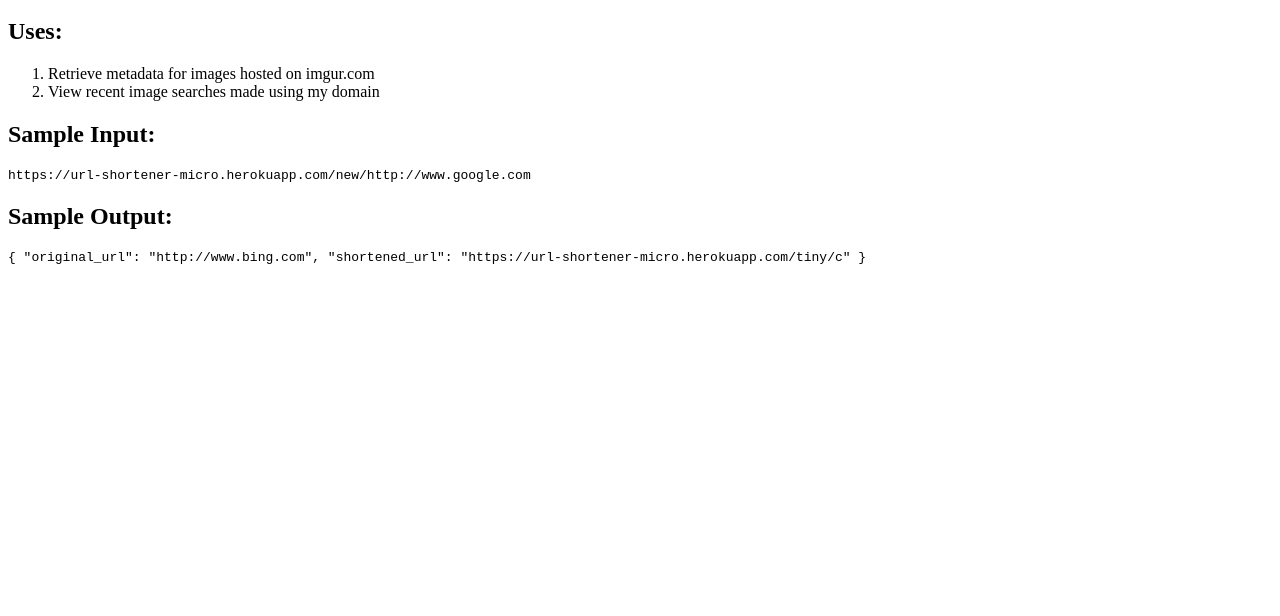
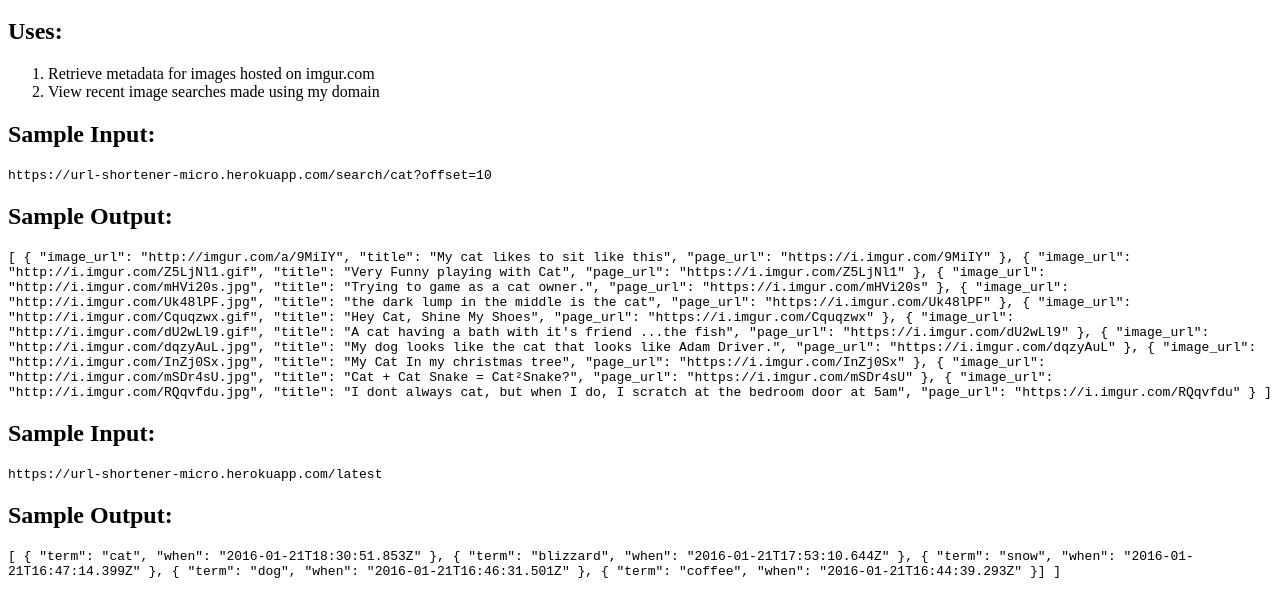
Before and after one commit to zbay/image-search-micro, a website: page public/index.html in a window 1280 px wide. Shown: the part 48-664 px from the top of the page. Drawn offline with Linux system fonts and the light colour scheme.

Commit message:
Wrote readme and index files

```diff
--- a/public/index.html
+++ b/public/index.html
@@ -12,10 +12,88 @@
         </div>
         <div id="examples">
             <h2>Sample Input:</h2>
-            <code>https://url-shortener-micro.herokuapp.com/new/http://www.google.com</code>
+            <code>https://url-shortener-micro.herokuapp.com/search/cat?offset=10</code>
             <br />
 <h2>Sample Output:</h2>
-<code>{ "original_url": "http://www.bing.com", "shortened_url": "https://url-shortener-micro.herokuapp.com/tiny/c" }</code>
+<code>[
+  {
+    "image_url": "http://imgur.com/a/9MiIY",
+    "title": "My cat likes to sit like this",
+    "page_url": "https://i.imgur.com/9MiIY"
+  },
+  {
+    "image_url": "http://i.imgur.com/Z5LjNl1.gif",
+    "title": "Very Funny playing with Cat",
+    "page_url": "https://i.imgur.com/Z5LjNl1"
+  },
+  {
+    "image_url": "http://i.imgur.com/mHVi20s.jpg",
+    "title": "Trying to game as a cat owner.",
+    "page_url": "https://i.imgur.com/mHVi20s"
+  },
+  {
+    "image_url": "http://i.imgur.com/Uk48lPF.jpg",
+    "title": "the dark lump in the middle is the cat",
+    "page_url": "https://i.imgur.com/Uk48lPF"
+  },
+  {
+    "image_url": "http://i.imgur.com/Cquqzwx.gif",
+    "title": "Hey Cat, Shine My Shoes",
+    "page_url": "https://i.imgur.com/Cquqzwx"
+  },
+  {
+    "image_url": "http://i.imgur.com/dU2wLl9.gif",
+    "title": "A cat having a bath with it's friend ...the fish",
+    "page_url": "https://i.imgur.com/dU2wLl9"
+  },
+  {
+    "image_url": "http://i.imgur.com/dqzyAuL.jpg",
+    "title": "My dog looks like the cat that looks like Adam Driver.",
+    "page_url": "https://i.imgur.com/dqzyAuL"
+  },
+  {
+    "image_url": "http://i.imgur.com/InZj0Sx.jpg",
+    "title": "My Cat In my christmas tree",
+    "page_url": "https://i.imgur.com/InZj0Sx"
+  },
+  {
+    "image_url": "http://i.imgur.com/mSDr4sU.jpg",
+    "title": "Cat + Cat Snake = Cat²Snake?",
+    "page_url": "https://i.imgur.com/mSDr4sU"
+  },
+  {
+    "image_url": "http://i.imgur.com/RQqvfdu.jpg",
+    "title": "I dont always cat, but when I do, I scratch at the bedroom door at 5am",
+    "page_url": "https://i.imgur.com/RQqvfdu"
+  }
+]</code>
+<br />
+   <h2>Sample Input:</h2>
+            <code>https://url-shortener-micro.herokuapp.com/latest</code>
+            <br />
+    <h2>Sample Output:</h2>
+    <code>[
+  {
+    "term": "cat",
+    "when": "2016-01-21T18:30:51.853Z"
+  },
+  {
+    "term": "blizzard",
+    "when": "2016-01-21T17:53:10.644Z"
+  },
+  {
+    "term": "snow",
+    "when": "2016-01-21T16:47:14.399Z"
+  },
+  {
+    "term": "dog",
+    "when": "2016-01-21T16:46:31.501Z"
+  },
+  {
+    "term": "coffee",
+    "when": "2016-01-21T16:44:39.293Z"
+  }]
+]</code>
         </div>
     </body>
 </html>
```
Also changed, not shown: README.md.
